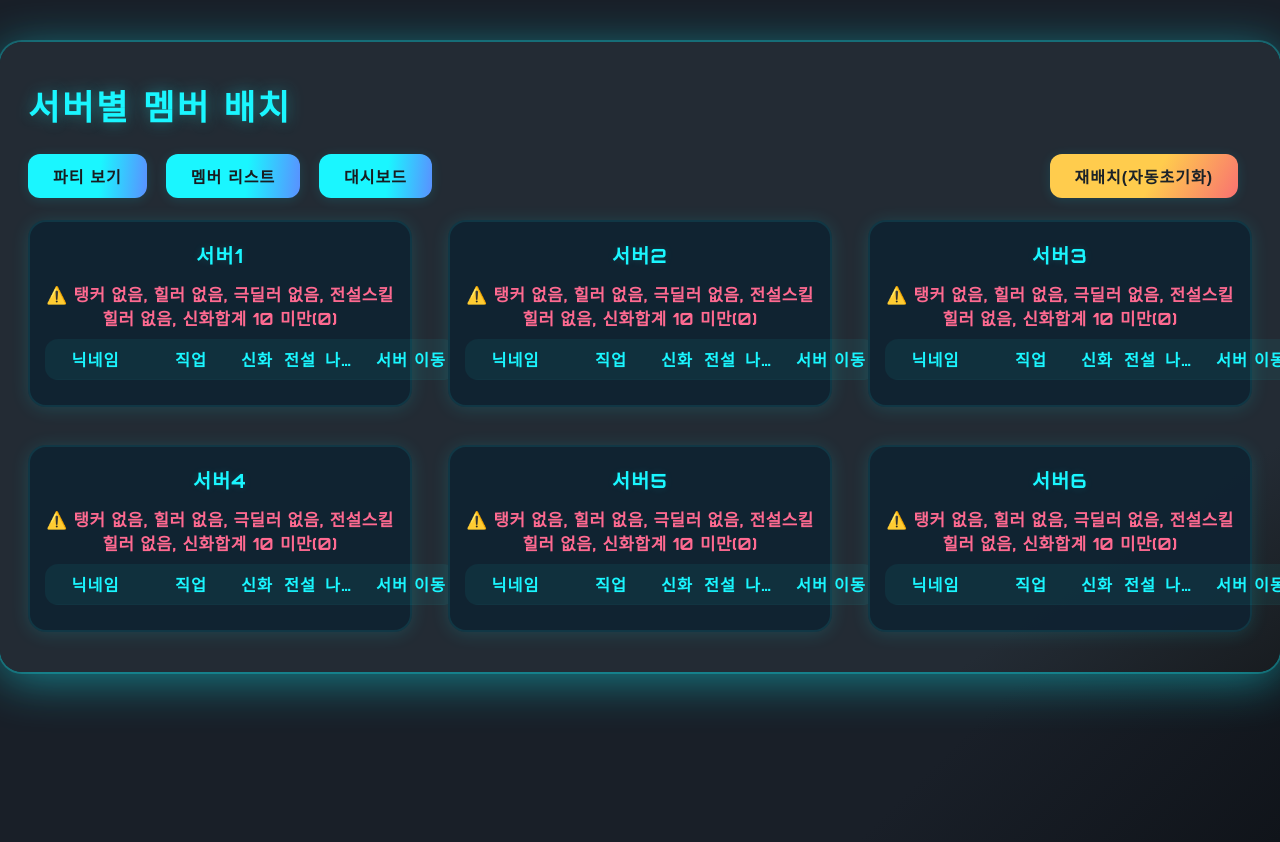
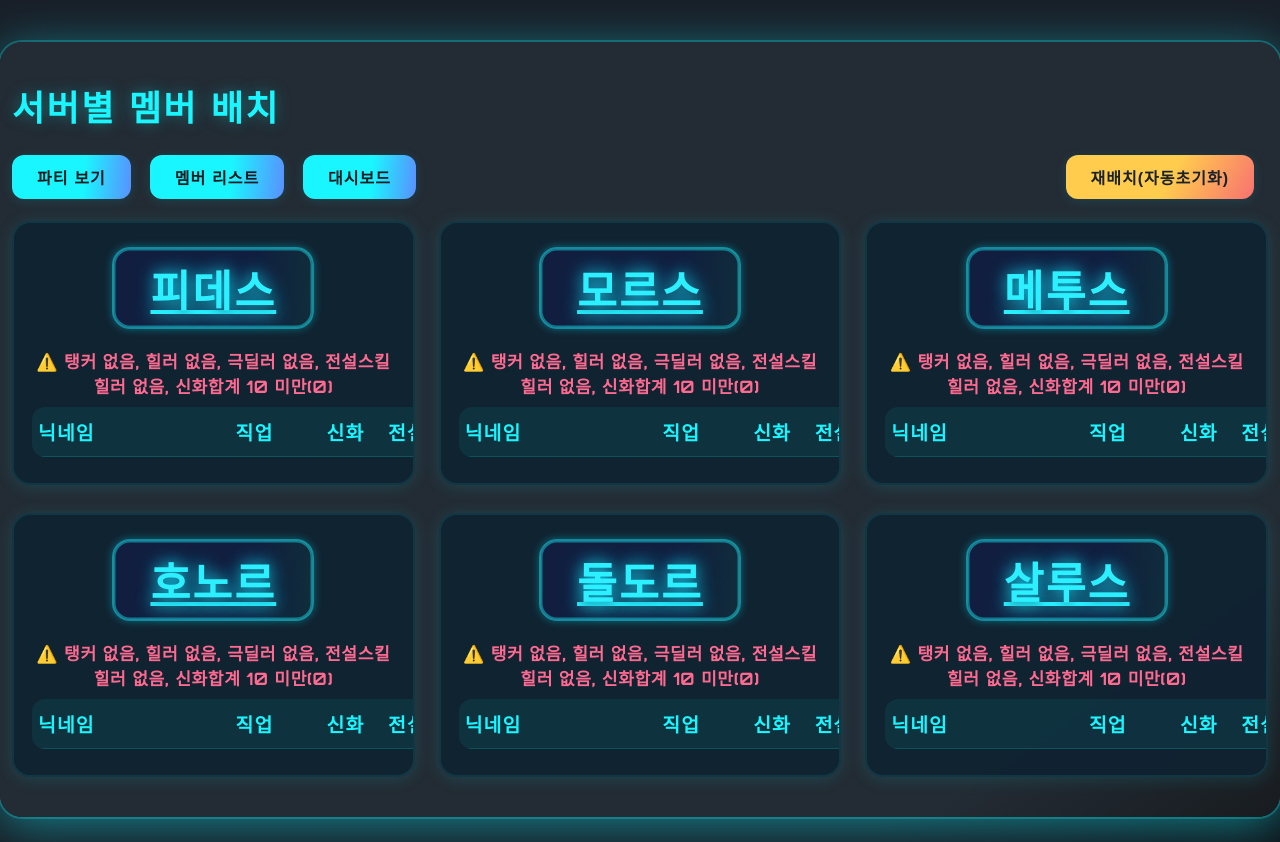
Before and after one commit to gollaman1224/ROYAL, a Flask app: page /servers in a window 1280 px wide. Run offline with Flask 3, Linux system fonts and the light colour scheme; the visitor is signed in with stand-in values (Sample User, id 1); lists and menus that the app fills with data are empty.

Commit message:
서버명 강조/스타일, 직업별 닉네임 색상, 배치 로직 최종 수정

```diff
--- a/app.py
+++ b/app.py
@@ -6,18 +6,25 @@
 from functools import wraps
 import re
 
+# ★ 닉네임 색상 인덱스 함수 추가
+def calc_nick_color_index(nick, color_count=10):
+    """닉네임의 첫 글자 유니코드로 색상 인덱스 반환 (1~color_count)"""
+    if not nick:
+        return 1
+    first = nick.strip()[0]
+    return (ord(first) % color_count) + 1
+
 app = Flask(__name__)
 app.secret_key = os.environ.get("SECRET_KEY", "very_secret_admin_key")
 
 DATA_FILE = "members.json"
 ATTENDANCE_FILE = "attendance.json"
-ASSIGNMENT_FILE = "current_assignment.json"  # ★추가: 서버 배치 현황 저장 파일
+ASSIGNMENT_FILE = "current_assignment.json"
 MAX_PER_PARTY = 5
-SERVERS = ["서버1", "서버2", "서버3", "서버4", "서버5", "서버6"]
+SERVERS = ["피데스", "모르스", "메투스", "호노르", "돌도르", "살루스"]
 ADMIN_CODE = "ROYAL777"
 EXCLUDED_BOSSES = {"차원의 틈"}
 
-# -------------------- [보스명 통일화 함수] --------------------
 def normalize_boss_name(boss):
     if not boss:
         return ""
@@ -25,7 +32,6 @@
     s = re.sub(r"(어비스|abys?)[\s\-]*([0-9]+)[\s\-]*(층|f)?", lambda m: f"어비스{m.group(2)}층", s)
     return s
 
-# -------------------- 로그인 --------------------
 def login_required(f):
     @wraps(f)
     def decorated(*args, **kwargs):
@@ -58,7 +64,6 @@
     session.pop("logged_in", None)
     return redirect(url_for("login"))
 
-# -------------------- 파일 입출력 --------------------
 def load_json(filename, default=[]):
     if os.path.exists(filename):
         with open(filename, "r", encoding="utf-8") as f:
@@ -69,7 +74,6 @@
     with open(filename, "w", encoding="utf-8") as f:
         json.dump(data, f, ensure_ascii=False, indent=2)
 
-# -------------------- 멤버/파티 관리 --------------------
 def load_members():
     members = load_json(DATA_FILE, [])
     for m in members:
@@ -130,9 +134,7 @@
         score += 0.05
     return score
 
-# -------------------- [서버 배치 상태 저장/불러오기] --------------------
 def load_server_assignment(members):
-    """ current_assignment.json에 저장된 서버 배치를 읽어 멤버에 반영 """
     if not os.path.exists(ASSIGNMENT_FILE):
         return
     assignment = load_json(ASSIGNMENT_FILE, {})
@@ -141,7 +143,6 @@
             m["서버"] = assignment[m["닉네임"]]
 
 def save_server_assignment(members):
-    """ 현 멤버별 서버 배치만 별도 저장 (닉네임-서버명 맵) """
     assignment = {m["닉네임"]: m["서버"] for m in members}
     save_json(ASSIGNMENT_FILE, assignment)
 
@@ -158,9 +159,8 @@
     for idx, member in enumerate(remaining_members):
         member["서버"] = SERVERS[idx % len(SERVERS)]
     save_members(members)
-    save_server_assignment(members)  # ★ 재배치 시 저장!
+    save_server_assignment(members)
 
-# -------------------- 멤버 관리 라우트 --------------------
 @app.route("/index")
 @login_required
 def index():
@@ -217,14 +217,15 @@
     assign_servers(members)
     return redirect(url_for("party"))
 
-# -------------------- [서버별 멤버 배치 화면] --------------------
 @app.route("/servers")
 @login_required
 def servers():
     members = load_members()
-    load_server_assignment(members)  # ★저장된 서버 배치 반영(없으면 패스)
+    load_server_assignment(members)
     server_allocation = defaultdict(list)
+    # 닉네임 컬러 인덱스 계산해서 멤버 dict에 추가
     for m in members:
+        m["nick_color"] = calc_nick_color_index(m["닉네임"])
         server_allocation[m["서버"]].append(m)
     job_colors = {
         "뱅가드": "#ff0000", "버서커": "#ff5c5c", "나이트레인져": "#0099ff", "어쌔신": "#ff9900",
@@ -247,7 +248,7 @@
     if member:
         member["서버"] = new_server
         save_members(members)
-        save_server_assignment(members)  # ★수동 변경시도 저장!
+        save_server_assignment(members)
         return jsonify({"success": True})
     else:
         return jsonify({"success": False, "error": "멤버를 찾을 수 없습니다."}), 404
@@ -256,7 +257,7 @@
 @login_required
 def reassign_servers():
     members = load_members()
-    assign_servers(members)  # ★자동배치 & 저장
+    assign_servers(members)
     return jsonify({"success": True})
 
 @app.route("/add")
--- a/current_assignment.json
+++ b/current_assignment.json
@@ -1,3 +1,5 @@
 {
-  "1": "서버1"
+  "2": "피데스",
+  "1": "피데스",
+  "123123": "피데스"
 }
--- a/templates/servers.html
+++ b/templates/servers.html
@@ -5,7 +5,6 @@
   <title>서버별 멤버 배치</title>
   <link href="https://fonts.googleapis.com/css2?family=Orbitron:wght@700&display=swap" rel="stylesheet">
   <style>
-    /* (너가 올린 스타일 100% 동일, 생략 없음) */
     body {
       background: linear-gradient(135deg, #191f28 80%, #10141a 100%);
       margin: 0;
@@ -14,17 +13,17 @@
       color: #eaf8ff;
     }
     .server-container {
-      max-width: 1380px;
+      max-width: 1500px;
       margin: 42px auto 0 auto;
       background: linear-gradient(145deg, #232b34 85%, #181c20 100%);
       border-radius: 22px;
       box-shadow: 0 8px 48px #11f3ff77, 0 0 0 2px #1af6ff3f;
-      padding: 38px 28px 40px 28px;
+      padding: 38px 12px 40px 12px;
       position: relative;
       overflow: hidden;
     }
     .server-title {
-      font-size: 2.16rem;
+      font-size: 2.2rem;
       color: #1af6ff;
       font-weight: 900;
       letter-spacing: 2.2px;
@@ -62,7 +61,7 @@
     .server-list {
       display: grid;
       grid-template-columns: repeat(3, 1fr);
-      gap: 38px 36px;
+      gap: 28px 24px;
       margin-top: 10px;
       justify-items: stretch;
       align-items: start;
@@ -72,27 +71,41 @@
       border-radius: 18px;
       box-shadow: 0 2px 18px #1af6ff22;
       border: 2px solid #1af6ff18;
-      padding: 18px 15px 17px 15px;
+      padding: 22px 18px 18px 18px;
       transition: box-shadow 0.14s;
       min-width: 0;
       position: relative;
+      overflow-x: auto;
     }
     .server-block:hover {
       box-shadow: 0 0 0 2.5px #1af6ff, 0 4px 32px #11f3ffaa;
     }
     .server-header {
-      font-size: 1.22rem;
-      font-weight: 900;
-      color: #1af6ff;
       margin-bottom: 13px;
-      text-shadow: 0 0 8px #1af6ff22;
       text-align: center;
       letter-spacing: 1.3px;
+    }
+    .server-title-big {
+      font-size: 2.7rem;
+      font-family: 'Orbitron','Malgun Gothic',sans-serif;
+      font-weight: 900;
+      color: #2cf0ff;
+      text-shadow: 0 0 18px #0fd7ff, 0 0 16px #12f1f844, 0 2px 10px #2229;
+      letter-spacing: 2.2px;
+      display: inline-block;
+      padding: 8px 36px;
+      border-radius: 18px;
+      background: linear-gradient(92deg, #111e3f 70%, #1af6ff0d 100%);
+      border: 2.5px solid #1af6ff80;
+      margin-bottom: 6px;
+      margin-top: 2px;
+      box-shadow: 0 0 8px #00e7ff5c, 0 0 0 1.5px #1af6ff6a inset;
+      text-decoration: underline;
     }
     .server-warning {
       color: #ff6a91;
       font-weight: 800;
-      font-size: 1.05rem;
+      font-size: 1.07rem;
       display: block;
       margin-bottom: 9px;
       text-align: center;
@@ -101,7 +114,7 @@
     .server-good {
       color: #7fffcc;
       font-weight: 800;
-      font-size: 1.03rem;
+      font-size: 1.07rem;
       display: block;
       margin-bottom: 9px;
       text-align: center;
@@ -109,78 +122,131 @@
     }
     table {
       width: 100%;
-      border-collapse: collapse;
-      font-size: 1.02rem;
+      border-collapse: separate;
+      border-spacing: 0;
+      font-size: 1.13em;
       background: transparent;
       margin-bottom: 8px;
       border-radius: 13px;
       overflow: hidden;
-      table-layout: fixed;
+      table-layout: auto;
+      min-width: 640px;
     }
     th, td {
-      padding: 8px 3px;
+      padding: 11px 6px 10px 6px;
       text-align: center;
-      border-bottom: 1px solid #1af6ff14;
+      border-bottom: 1.5px solid #13ffe629;
       overflow: hidden;
       text-overflow: ellipsis;
       white-space: nowrap;
+      min-width: 38px;
+    }
+    th.nick-cell, td.nick-cell {
+      min-width: 120px !important;
+      text-align: left;
+    }
+    th.job-cell, td.job-cell {
+      min-width: 86px !important;
+    }
+    th.server-move-cell, td.server-move-cell {
+      min-width: 110px !important;
     }
     th {
-      background: #1af6ff0f;
+      background: #1af6ff12;
       color: #1af6ff;
-      font-weight: 800;
-      letter-spacing: 1px;
-      font-size: 1em;
+      font-weight: 900;
+      letter-spacing: 1.1px;
+      font-size: 1.07em;
     }
     td {
       color: #eaf8ff;
-      font-size: 1em;
+      font-size: 1.03em;
+      background: transparent;
+      transition: background 0.18s;
+    }
+    tr:hover td {
+      background: #19a1ff19;
     }
     tr:last-child td {
       border-bottom: none;
     }
-    td strong {
-      color: #1af6ff;
+    .main-nick {
+      display: block;
+      font-size: 1.23em;
       font-weight: 900;
-      letter-spacing: 0.6px;
+      letter-spacing: 1.1px;
+      line-height: 1.16em;
     }
-    td .char-part {
-      font-size: 0.82em;
-      color: #47eaff;
-      font-weight: 700;
+    .char-part {
+      font-size: 1.01em;
+      font-weight: 800;
+      line-height: 1.06em;
+      opacity: 0.87;
+      display: block;
+      margin-top: 1.5px;
+      letter-spacing: 0.5px;
+      color: #ffa14d;
     }
+    .job-icon { font-size: 1.20em; margin-right: 4px; vertical-align: -2px;}
+    /* 직업별 색상 */
+    .job-vanguard { color: #00e0ff !important; }
+    .job-berserker { color: #ff425c !important; }
+    .job-nightranger { color: #5ad1ff !important; }
+    .job-assassin { color: #ffd92d !important; }
+    .job-divinecaster { color: #fd5aff !important; }
+    .job-elemental { color: #53ff72 !important; }
+    .job-deathbringer { color: #e572ff !important; }
+    .job-destroyer { color: #ffe79b !important; }
+    /* 닉네임 색상 */
+    .nick-color-1 { color: #22e0ff !important; }
+    .nick-color-2 { color: #fdff6a !important; }
+    .nick-color-3 { color: #ff9d57 !important; }
+    .nick-color-4 { color: #fd6aff !important; }
+    .nick-color-5 { color: #53ffb5 !important; }
+    .nick-color-6 { color: #a3b9ff !important; }
+    .nick-color-7 { color: #ffd69a !important; }
+    .nick-color-8 { color: #ff7575 !important; }
+    .nick-color-9 { color: #73ffd7 !important; }
+    .nick-color-10 { color: #b1f1ff !important; }
     select.server-select {
-      padding: 2.5px 6px;
-      border-radius: 7px;
-      border: 1px solid #1af6ff55;
+      padding: 3.5px 10px;
+      border-radius: 8px;
+      border: 1.2px solid #1af6ff77;
       background: #17252c;
       color: #1af6ff;
       font-family: inherit;
-      font-size: 0.97em;
+      font-size: 1.01em;
       margin-left: 0;
       margin-right: 1px;
       transition: border 0.13s;
     }
     select.server-select:focus {
-      border: 1.6px solid #1af6ffcc;
+      border: 2px solid #1af6ffcc;
       outline: none;
-    }
-    .job-icon { font-size: 1.08em; margin-right: 2.5px; vertical-align: -2px;}
-    @media (max-width: 1600px) {
-      .server-container { max-width: 100vw; }
     }
     @media (max-width: 1100px) {
       .server-container { padding: 8px 0 10vw 0; }
       .server-title { font-size: 1.32rem; }
-      .server-list { grid-template-columns: 1fr 1fr; gap: 32px 18px;}
+      .server-list { grid-template-columns: 1fr 1fr; gap: 18px 10px;}
+      table, th, td { font-size: 0.97em;}
     }
     @media (max-width: 900px) {
-      .server-list { grid-template-columns: 1fr; gap: 22px 0;}
+      .server-list { grid-template-columns: 1fr; gap: 14px 0;}
+      .server-block { padding: 10px 1vw 10px 1vw; }
+      table, th, td { font-size: 0.93em;}
     }
     @media (max-width: 700px) {
       .server-container { padding: 1vw 1vw 11vw 1vw; }
       .server-title { font-size: 1.08rem; }
-      table, th, td { font-size: 0.95em; }
+      table, th, td { font-size: 0.90em; }
+      th, td { min-width: 32px; }
+      th.nick-cell, td.nick-cell { min-width: 80px !important;}
+      th.job-cell, td.job-cell { min-width: 50px !important;}
+      th.server-move-cell, td.server-move-cell { min-width: 70px !important;}
+      .server-title-big { font-size: 1.3rem; padding: 4px 2vw; }
+    }
+    @media (max-width: 1200px) {
+      .server-title-big { font-size: 2.05rem; padding: 6px 8vw; }
     }
   </style>
 </head>
@@ -191,7 +257,6 @@
       <a href="{{ url_for('party') }}" class="server-btn">파티 보기</a>
       <a href="{{ url_for('index') }}" class="server-btn">멤버 리스트</a>
       <a href="{{ url_for('dashboard') }}" class="server-btn">대시보드</a>
-      <!-- ★ 재배치 버튼 추가 -->
       <button id="reassign-btn" class="server-btn" style="float:right;background:linear-gradient(120deg,#ffcc4d 55%,#f87171 100%);color:#1b2228;font-weight:900;">재배치(자동초기화)</button>
     </div>
     <div class="server-list">
@@ -212,7 +277,9 @@
       {% if compass_count < members|length %} {% set _ = warnings.append("나침반 미달(" ~ compass_count ~ "/" ~ members|length ~ ")") %} {% endif %}
       {% if myth_sum < 10 %} {% set _ = warnings.append("신화합계 10 미만(" ~ myth_sum ~ ")") %} {% endif %}
       <div class="server-block" data-server="{{ server }}">
-        <div class="server-header">{{ server }}</div>
+        <div class="server-header">
+          <span class="server-title-big">{{ server }}</span>
+        </div>
         {% if warnings %}
           <span class="server-warning">⚠️ {{ warnings|join(', ') }}</span>
         {% else %}
@@ -221,30 +288,39 @@
         <table>
           <thead>
             <tr>
-              <th style="width:95px;">닉네임</th>
-              <th style="width:84px;">직업</th>
-              <th style="width:36px;">신화</th>
-              <th style="width:38px;">전설</th>
-              <th style="width:38px;">나침반</th>
-              <th style="width:84px;">서버 이동</th>
+              <th class="nick-cell">닉네임</th>
+              <th class="job-cell">직업</th>
+              <th>신화</th>
+              <th>전설</th>
+              <th>나침반</th>
+              <th class="server-move-cell">서버 이동</th>
             </tr>
           </thead>
           <tbody>
             {% for member in members %}
             <tr>
-              <td>
+              <td class="nick-cell">
                 {% set full_name = member['닉네임'] %}
-                {% set name_part = full_name.split('(')[0] %}
+                {% set name_part = full_name.split('(')[0].strip() %}
                 {% set char_part = '' %}
                 {% if '(' in full_name and ')' in full_name %}
                   {% set char_part = full_name.split('(')[1].rstrip(')') %}
                 {% endif %}
-                <strong>{{ name_part }}</strong>
+                <span class="main-nick nick-color-{{ member.nick_color|default(1) }}">{{ name_part }}</span>
                 {% if char_part %}
-                  <br><span class="char-part">{{ char_part }}</span>
+                  <span class="char-part">{{ char_part }}</span>
                 {% endif %}
               </td>
-              <td style="font-weight:700; color: {{ job_colors.get(member['직업'], '#7bf') }};">
+              <td class="job-cell
+                {% if member['직업'] == "뱅가드" %}job-vanguard{% endif %}
+                {% if member['직업'] == "버서커" %}job-berserker{% endif %}
+                {% if member['직업'] == "나이트레인져" %}job-nightranger{% endif %}
+                {% if member['직업'] == "어쌔신" %}job-assassin{% endif %}
+                {% if member['직업'] == "디바인캐스터" %}job-divinecaster{% endif %}
+                {% if member['직업'] == "엘리멘탈" %}job-elemental{% endif %}
+                {% if member['직업'] == "데스브링어" %}job-deathbringer{% endif %}
+                {% if member['직업'] == "디스트로이어" %}job-destroyer{% endif %}
+                ">
                 <span class="job-icon">
                   {% if member['직업'] == "뱅가드" %}🛡️
                   {% elif member['직업'] == "버서커" %}🪓
@@ -258,14 +334,14 @@
                 </span>
                 {{ member['직업'] }}
               </td>
-              <td style="font-weight:700; color:#1af6ff;">{{ member['신화개수'] }}</td>
+              <td style="font-weight:900; color:#1af6ff;">{{ member['신화개수'] }}</td>
               <td>
                 {% if member.get('전설스킬', '없음') == '있음' %}✔️{% else %}✘{% endif %}
               </td>
               <td>
                 {% if member.get('나침반', '') == 'O' %}✔️{% else %}✘{% endif %}
               </td>
-              <td>
+              <td class="server-move-cell">
                 <select class="server-select" data-nick="{{ member['닉네임'] }}">
                   {% for s in servers %}
                   <option value="{{ s }}" {% if member["서버"] == s %}selected{% endif %}>{{ s }}</option>
```
